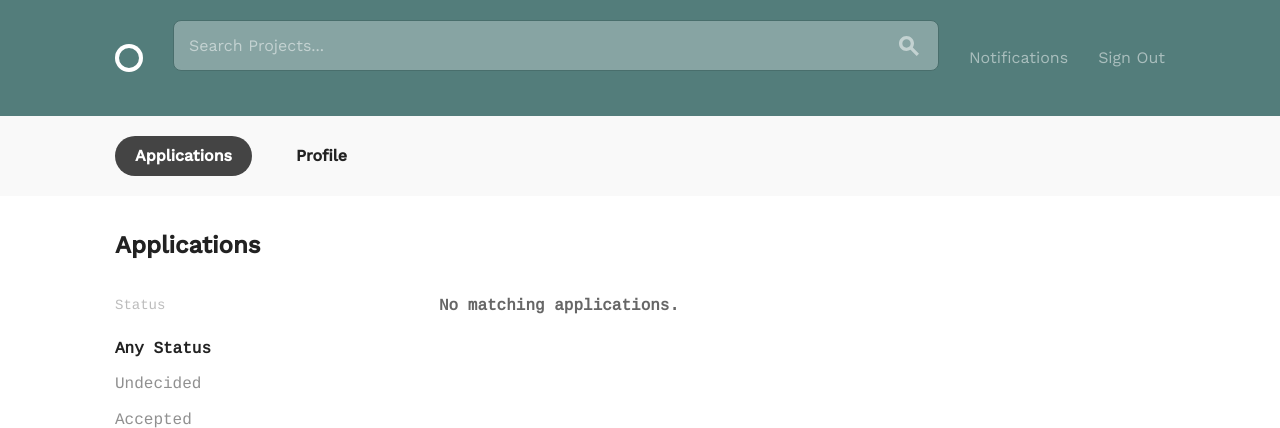
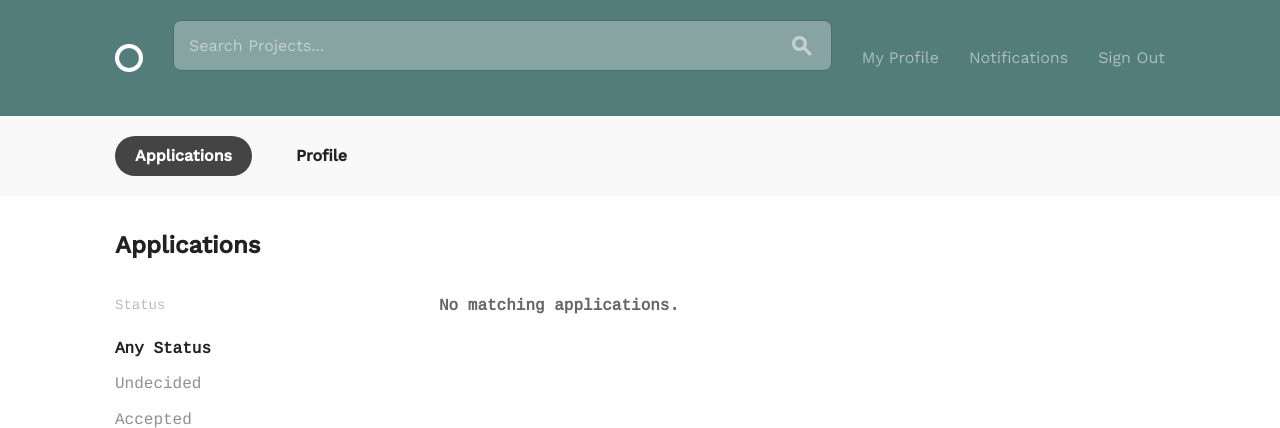
Before and after one commit to charlesseymour/Treehouse-Python-Techdegree-Project-12, a Django app: page /accounts/applications/ in a window 1280 px wide. Shown: the top 428 px of the page. Run offline with Django 3.2, Linux system fonts and the light colour scheme; the visitor is signed in with stand-in values (Sample User, id 1); data that the repository does not hold is empty.

Commit message:
Added profile button to navigation bar

```diff
--- a/team_builder/templates/layout.html
+++ b/team_builder/templates/layout.html
@@ -58,6 +58,7 @@
           <nav>
             <ul class="circle--inline">
               {% if user.is_authenticated %}
+              <li><a href="{% url 'accounts:view' user.id %}">My Profile</a></li>
               <li><a href="{% url 'accounts:notifications_view' %}">Notifications</a></li>
               <li><a href="{% url 'accounts:signout' %}">Sign Out</a></li>
               {% else %}
```
